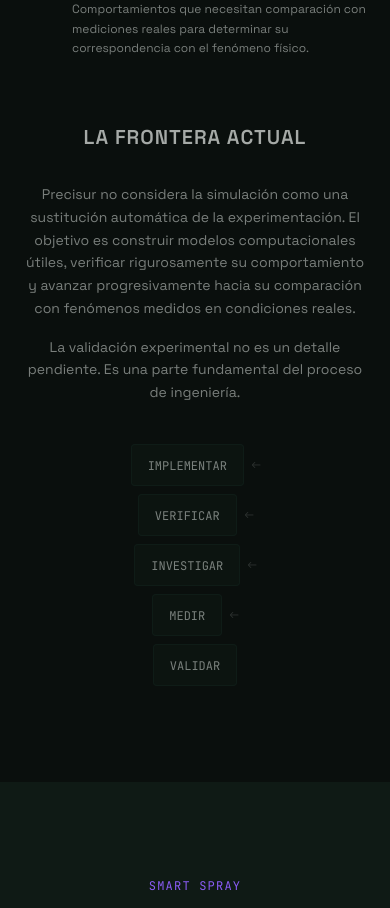
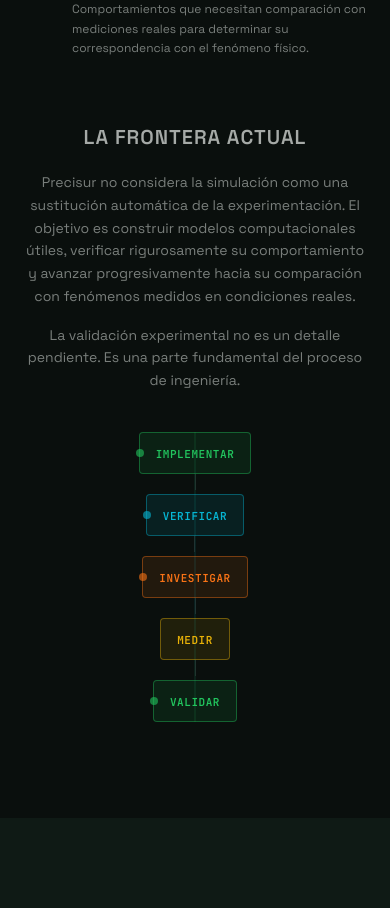
Before and after one commit to pepehalfonso/precisur-web, a Next.js app: page / in a window 390 px wide. Shown: the part 8300-9208 px from the top of the page. Built offline with nearby package versions, Linux system fonts and the light colour scheme.

Commit message:
feat: flujo La Frontera Actual con pipeline visual, nodos coloreados y linea conectora

```diff
--- a/src/sections/Evidencia.tsx
+++ b/src/sections/Evidencia.tsx
@@ -297,17 +297,22 @@ function VerificationCallout() {
 
 // ─── Final Reflection ─────────────────────────────────────
 function FinalReflection() {
-  const flowSteps = ["IMPLEMENTAR", "VERIFICAR", "INVESTIGAR", "MEDIR", "VALIDAR"];
+  const flowSteps = [
+    { label: "IMPLEMENTAR", color: "text-precisur-green", border: "border-precisur-green/40", bg: "bg-precisur-green/10" },
+    { label: "VERIFICAR", color: "text-precisur-cyan", border: "border-precisur-cyan/40", bg: "bg-precisur-cyan/10" },
+    { label: "INVESTIGAR", color: "text-precisur-orange", border: "border-precisur-orange/40", bg: "bg-precisur-orange/10" },
+    { label: "MEDIR", color: "text-precisur-yellow", border: "border-precisur-yellow/40", bg: "bg-precisur-yellow/10" },
+    { label: "VALIDAR", color: "text-precisur-green", border: "border-precisur-green/40", bg: "bg-precisur-green/10" },
+  ];
 
   return (
     <SectionReveal delay={0.1}>
       <div className="mt-16 md:mt-20">
-        <div className="text-center mb-8">
-          <h3 className="font-heading text-xl font-semibold text-foreground/70 uppercase tracking-wider">
+        <div className="text-center mb-10">
+          <h3 className="font-heading text-xl font-semibold text-foreground/70 uppercase tracking-wider mb-5">
             La Frontera Actual
           </h3>
-        </div>
-        <div className="max-w-2xl mx-auto text-center mb-10">
+          <div className="max-w-2xl mx-auto">
             <p className="text-foreground/50 text-sm leading-relaxed mb-4">
               Precisur no considera la simulación como una sustitución automática de la experimentación.
               El objetivo es construir modelos computacionales útiles, verificar rigurosamente su comportamiento
@@ -318,19 +323,62 @@ function FinalReflection() {
               Es una parte fundamental del proceso de ingeniería.
             </p>
           </div>
+        </div>
 
-        {/* Flow diagram */}
-        <div className="flex flex-col md:flex-row items-center justify-center gap-2 md:gap-0">
+        {/* Flow pipeline — Desktop */}
+        <div className="hidden md:block">
+          <div className="relative flex items-center justify-center">
+            {/* Connecting line */}
+            <div className="absolute top-1/2 left-[10%] right-[10%] h-px bg-gradient-to-r from-precisur-green/20 via-precisur-cyan/20 to-precisur-green/20 -translate-y-1/2" />
+
+            {/* Steps */}
+            <div className="relative flex items-center justify-between w-full max-w-3xl">
               {flowSteps.map((step, i) => (
-            <div key={step} className="flex items-center gap-2">
-              <div className="px-4 py-2 rounded border border-precisur-dark-600/30 bg-precisur-dark-800/50">
-                <span className="font-mono text-xs text-foreground/50">{step}</span>
+                <div key={step.label} className="flex items-center">
+                  <div className={`relative px-5 py-3 rounded border ${step.border} ${step.bg} backdrop-blur-sm`}>
+                    <span className={`font-mono text-xs font-semibold tracking-wider ${step.color}`}>
+                      {step.label}
+                    </span>
+                    {/* Node dot */}
+                    <div className={`absolute -top-1.5 left-1/2 -translate-x-1/2 w-2.5 h-2.5 rounded-full ${step.color.replace("text-", "bg-")} opacity-60`} />
                   </div>
                   {i < flowSteps.length - 1 && (
-                <span className="text-foreground/15 text-xs md:rotate-0 rotate-90">↓</span>
+                    <div className="w-8 flex items-center justify-center">
+                      <div className="w-full h-px bg-foreground/10" />
+                    </div>
                   )}
                 </div>
               ))}
+            </div>
+          </div>
+        </div>
+
+        {/* Flow pipeline — Mobile */}
+        <div className="md:hidden">
+          <div className="relative flex flex-col items-center">
+            {/* Connecting line */}
+            <div className="absolute top-0 bottom-0 left-1/2 -translate-x-1/2 w-px bg-gradient-to-b from-precisur-green/20 via-precisur-cyan/20 to-precisur-green/20" />
+
+            {/* Steps */}
+            <div className="relative flex flex-col items-center gap-1">
+              {flowSteps.map((step, i) => (
+                <div key={step.label} className="flex flex-col items-center">
+                  <div className={`relative px-4 py-2 rounded border ${step.border} ${step.bg}`}>
+                    <span className={`font-mono text-[11px] font-semibold tracking-wider ${step.color}`}>
+                      {step.label}
+                    </span>
+                    {/* Node dot */}
+                    <div className={`absolute left-0 top-1/2 -translate-x-1/2 -translate-y-1/2 w-2 h-2 rounded-full ${step.color.replace("text-", "bg-")} opacity-60`} />
+                  </div>
+                  {i < flowSteps.length - 1 && (
+                    <div className="h-4 flex items-center justify-center">
+                      <div className="w-px h-full bg-foreground/10" />
+                    </div>
+                  )}
+                </div>
+              ))}
+            </div>
+          </div>
         </div>
       </div>
     </SectionReveal>
```
Lines whose indentation alone changed are shown as unchanged.
